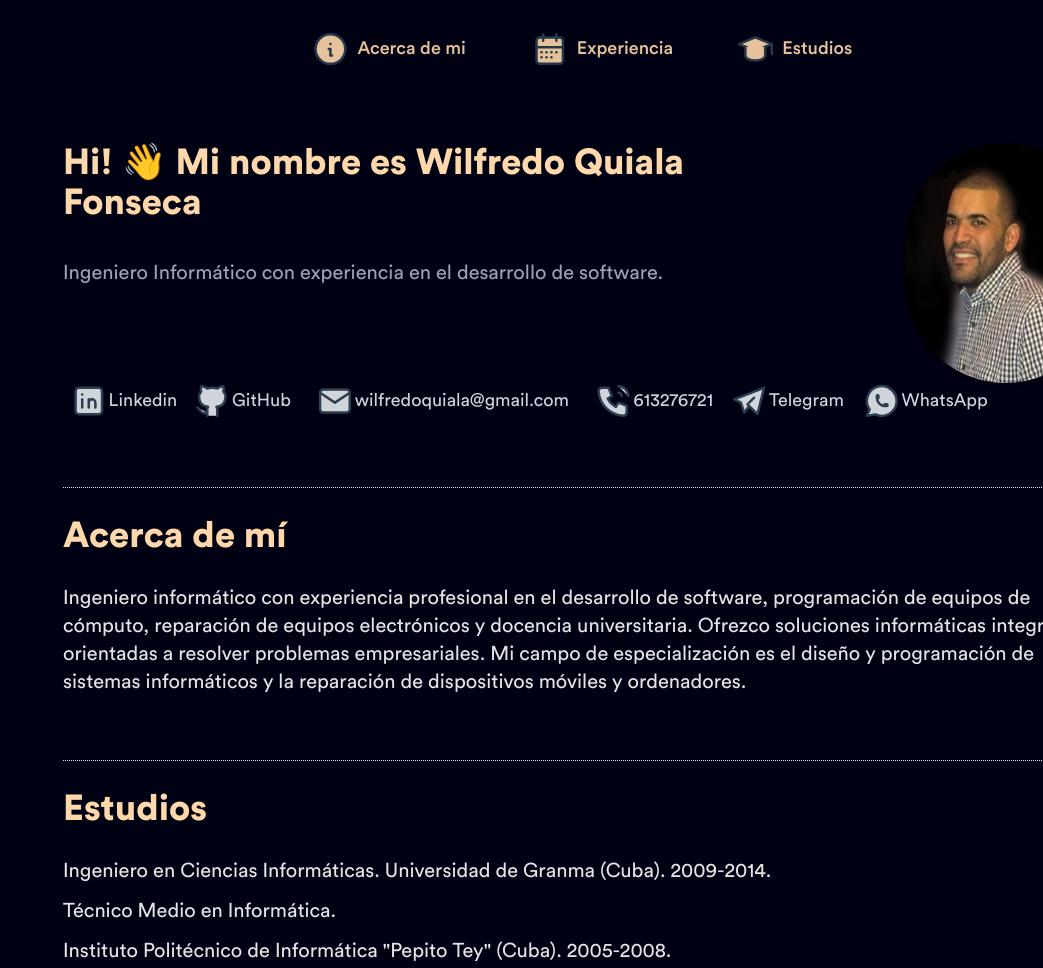
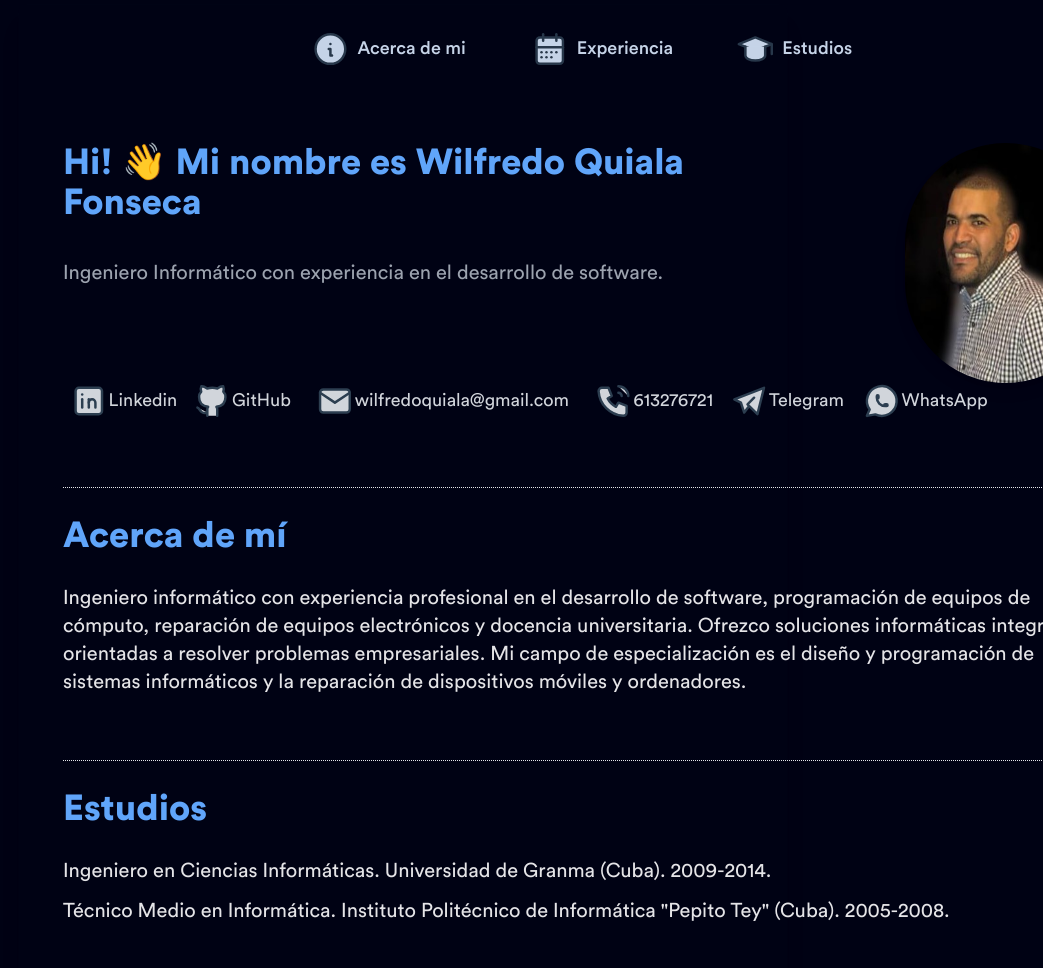
Before and after one commit to wquiala/portafolio, an Astro site: page / in a window 1280 px wide. Shown: the top 968 px of the page, without its empty margins (237-1280 px from the left). Built offline with nearby package versions, Linux system fonts and the light colour scheme; Astro itself is replaced by a stand-in of ours.

Commit message:
Cambiando colores a azules

```diff
--- a/src/components/Acercademi.astro
+++ b/src/components/Acercademi.astro
@@ -3,7 +3,7 @@
 ---
 
 <div class="flex flex-col gap-7 mt-7">
-  <h1 class="font-extrabold text-4xl text-orange-200">Acerca de mí</h1>
+  <h1 class="font-extrabold text-4xl text-blue-400">Acerca de mí</h1>
   <div class="text-xl text-zinc-200">
     Ingeniero informático con experiencia profesional en el desarrollo de
     software, programación de equipos de cómputo, reparación de equipos
--- a/src/components/Estudios.astro
+++ b/src/components/Estudios.astro
@@ -3,13 +3,15 @@
 ---
 
 <div class="flex flex-col gap-7 mt-7">
-  <h1 class="font-extrabold text-4xl text-orange-200">Estudios</h1>
+  <h1 class="font-extrabold text-4xl text-blue-400">Estudios</h1>
   <div class="flex flex-col gap-3 text-xl text-zinc-200">
     <p>
       Ingeniero en Ciencias Informáticas. Universidad de Granma (Cuba).
       2009-2014.
     </p>
-    <p>Técnico Medio en Informática.</p> Instituto Politécnico de Informática "Pepito
-    Tey" (Cuba). 2005-2008.
+    <p>
+      Técnico Medio en Informática. Instituto Politécnico de Informática "Pepito
+      Tey" (Cuba). 2005-2008.
+    </p>
   </div>
 </div>
--- a/src/components/Experiencia.tsx
+++ b/src/components/Experiencia.tsx
@@ -8,7 +8,7 @@ import {
 export function Experiencia() {
   return (
     <div className="flex flex-col gap-7 mt-7 text-zinc-200">
-      <h1 className="font-extrabold text-4xl  text-orange-200">
+      <h1 className="font-extrabold text-4xl  text-blue-400">
         Experiencia laboral
       </h1>
       <Accordion type="single" collapsible className="w-full">
--- a/src/components/Header.tsx
+++ b/src/components/Header.tsx
@@ -3,7 +3,7 @@ import { InfoIcon, ExperienceIcon, EducationIcon } from "./Icons";
 export const HeaderAPP: React.FC = () => {
   return (
     <div className="flex flex-col justify-center items-center w-full h-full p-4 text-xl">
-      <div className="justify-between text-orange-200">
+      <div className="justify-between text-blue-100">
         <a
           href="#acerca"
           className="flex-row justify-center cursor-pointer hover:bg-sky-600 focus:ring-4 focus:outline-none focus:ring-[#1da1f2]/50 font-medium rounded-lg px-5 py-2.5 text-center inline-flex items-center dark:focus:ring-[#1da1f2]/55 mr-2 mb-2 hover:shadow-lg transition-all duration-200 ease-in-out hover:scale-100 scale-90 gap-x-2 opacity-90 hover:opacity-100"
--- a/src/components/Proyectos.astro
+++ b/src/components/Proyectos.astro
@@ -30,7 +30,7 @@ export const projets: Projects[] = [
 ---
 
 <div class="flex flex-col w-full gap-7 mt-7">
-  <h1 class="font-extrabold text-4xl text-orange-200">Proyectos</h1>
+  <h1 class="font-extrabold text-4xl text-blue-400">Proyectos</h1>
   <div class="grid grid-cols-4 gap-5 justify-items-center">
     {
       projets.map((p) => (
--- a/src/components/Tecnologias.astro
+++ b/src/components/Tecnologias.astro
@@ -21,9 +21,7 @@ import {
 ---
 
 <div class="flex flex-col w-full gap-7 mt-7">
-  <h1 class="font-extrabold text-4xl text-orange-200">
-    Mi stack de desarrollo
-  </h1>
+  <h1 class="font-extrabold text-4xl text-blue-400">Mi stack de desarrollo</h1>
   <div
     class="grid grid-cols-5 gap-4 justify-items-center text-zinc-200 text-2xl"
   >
--- a/src/pages/index.astro
+++ b/src/pages/index.astro
@@ -16,7 +16,7 @@ import Layout from "../layouts/Layout.astro";
   >
     <div class="flex flex-row gap-28">
       <div class="flex flex-col w-[70%] text-gray-300 gap-9">
-        <h1 class="font-extrabold text-4xl text-orange-200">
+        <h1 class="font-extrabold text-4xl text-blue-400 shadow-current">
           Hi! 👋 Mi nombre es Wilfredo Quiala Fonseca
         </h1>
         <span class="text-xl text-gray-400"
```
